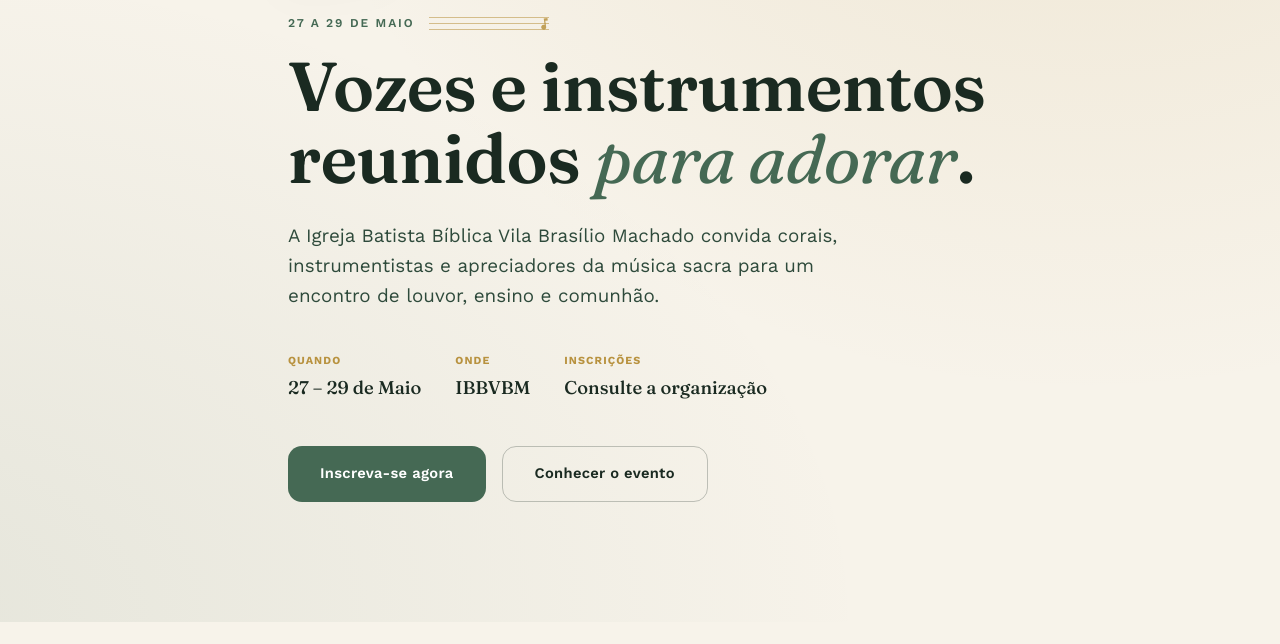
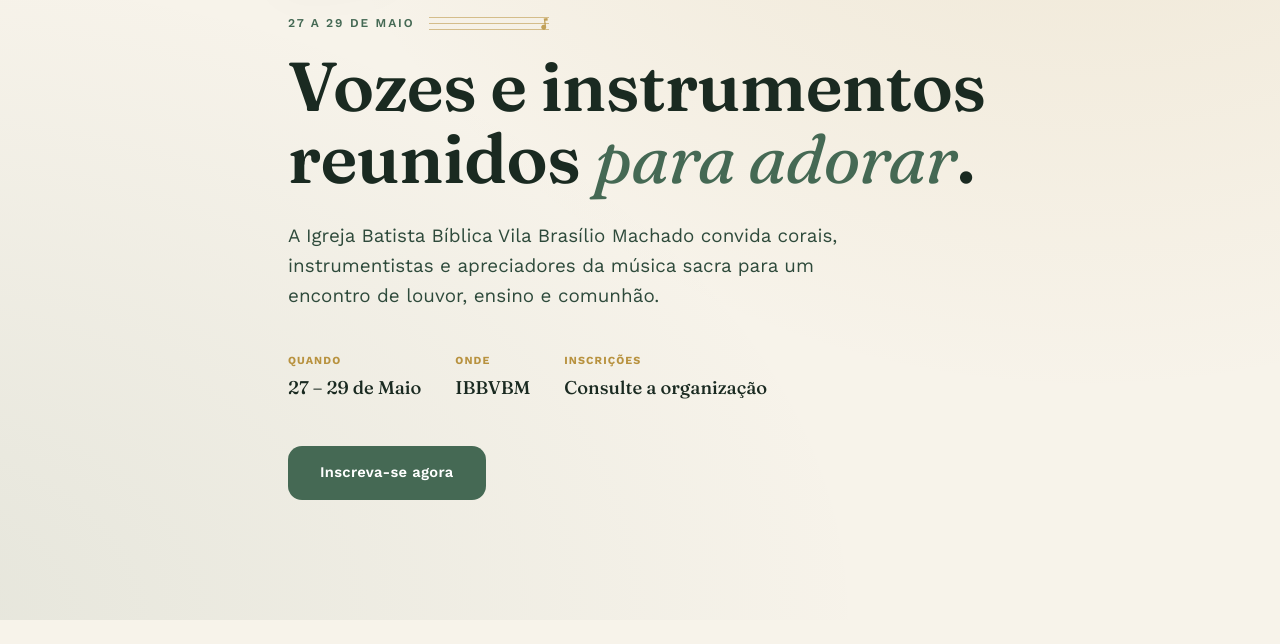
Before and after one commit to Davi-cyber-17/II-Encontro-de-Musica-Sacra, a plain HTML site: page index.html in a window 1280 px wide. Shown: the part 308-952 px from the top of the page. Drawn offline with nearby package versions, Linux system fonts and the light colour scheme.

Commit message:
Add files via upload

```diff
--- a/index.html
+++ b/index.html
@@ -137,7 +137,6 @@
 
     <div class="hero-cta">
       <a href="#inscricao" class="btn btn-primary btn-lg">Inscreva-se agora</a>
-      <a href="#sobre-evento" class="btn btn-ghost btn-lg">Conhecer o evento</a>
     </div>
   </div>
 </section>
```
